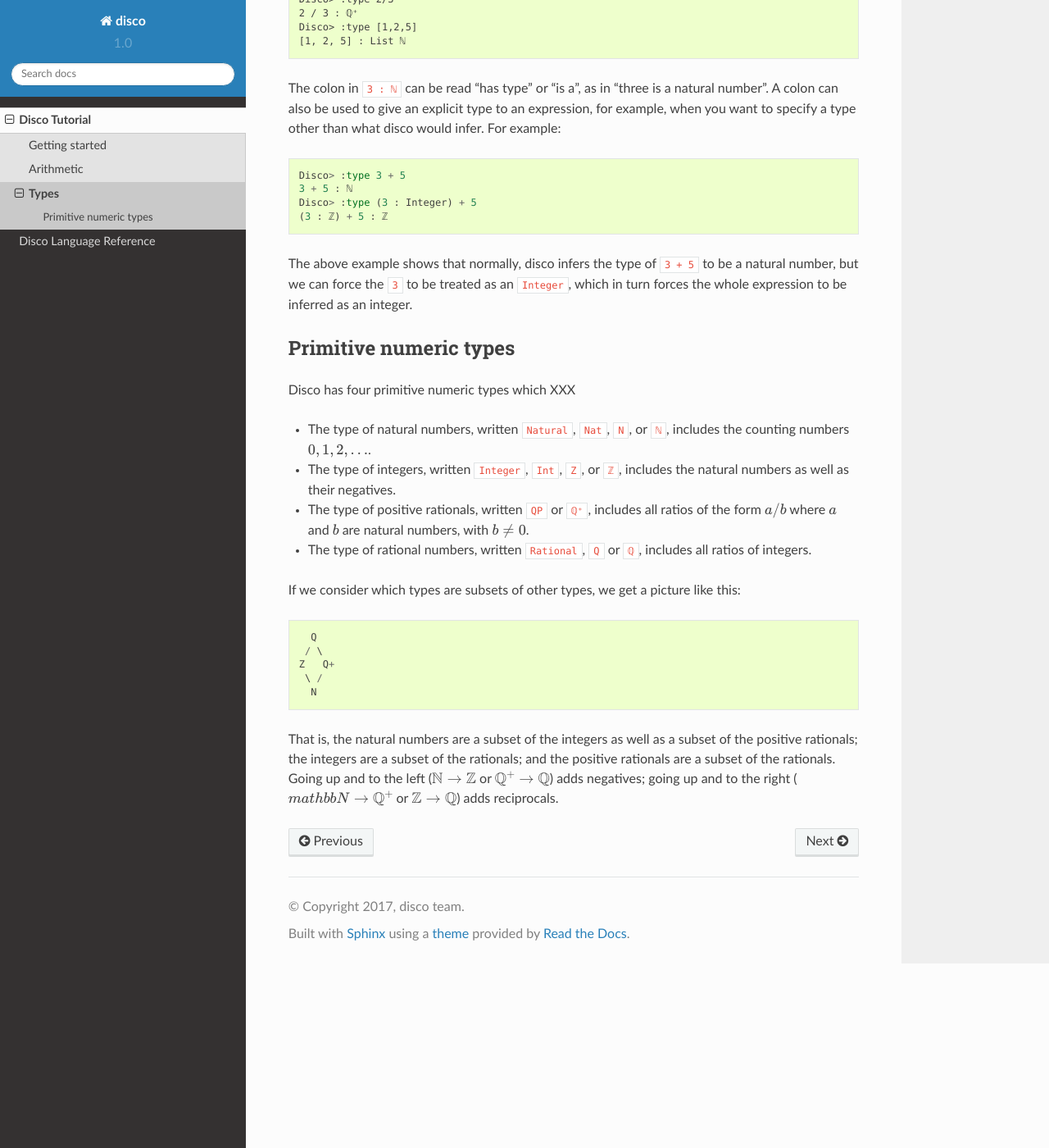
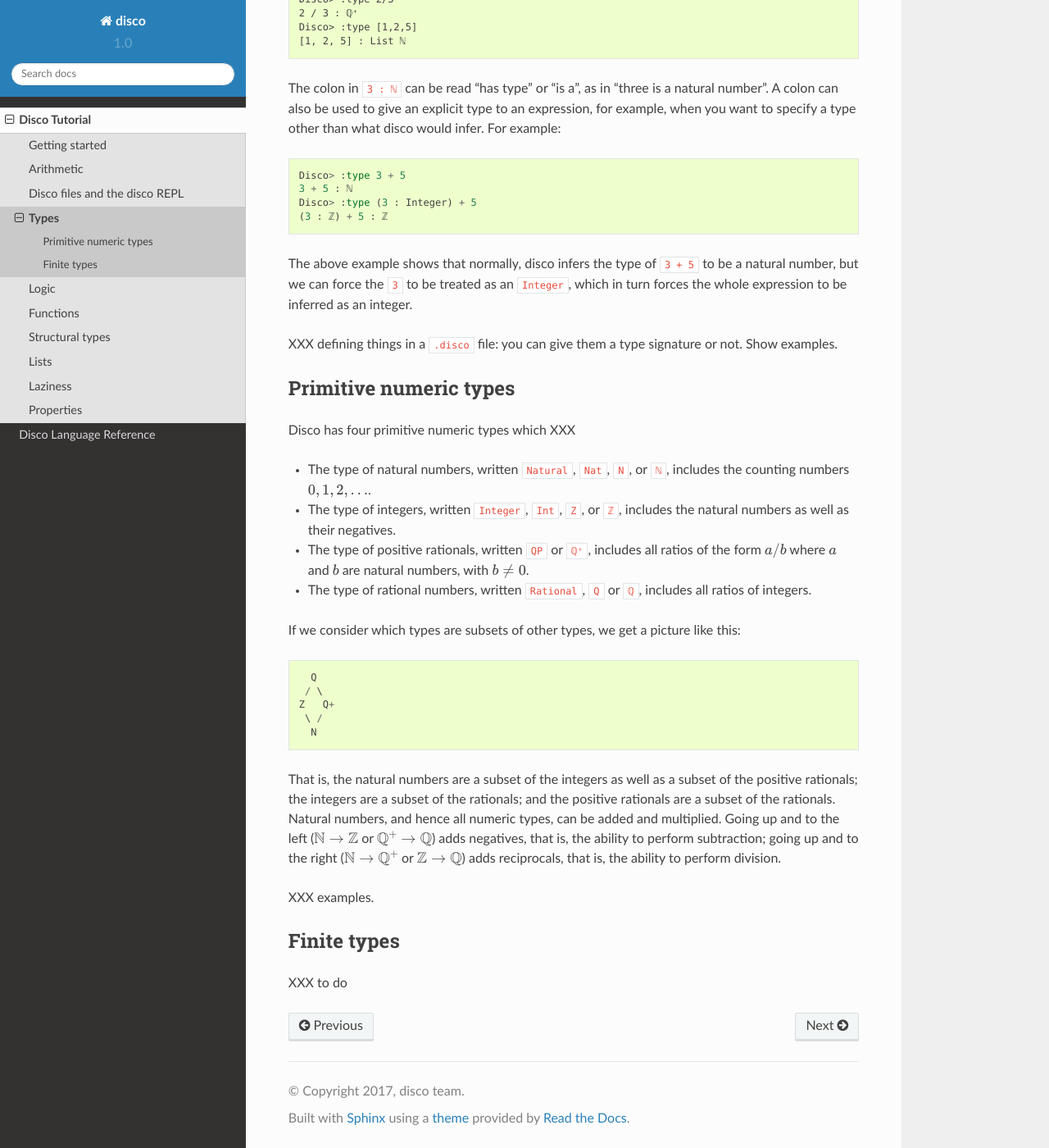
Before and after one commit to disco-lang/disco, a Sphinx documentation site: the page built from docs/tutorial/types.rst, in a window 1280 px wide and 1400 px high, scrolled down 384 px. Shown: the whole window at 82% size. Built offline with Sphinx 7.4.7 and the Read the Docs theme 2.0.0, drawn with Linux system fonts in a browser that asks for light colours.

Commit message:
outline the rest of the tutorial [ci skip]

```diff
--- a/docs/tutorial/index.rst
+++ b/docs/tutorial/index.rst
@@ -13,4 +13,11 @@ uses.
 
    starting
    arithmetic
+   files
    types
+   logic
+   functions
+   structure
+   lists
+   laziness
+   properties
--- /dev/null
+++ b/docs/tutorial/properties.rst
@@ -0,0 +1,6 @@
+
+**********
+Properties
+**********
+
+Coming soon!
--- a/docs/tutorial/starting.rst
+++ b/docs/tutorial/starting.rst
@@ -12,3 +12,6 @@ You should see a disco prompt that looks like this:
 ::
 
     Disco>
+
+XXX you can also put stuff in a .disco file and then ``:load`` it at the
+disco prompt.
--- /dev/null
+++ b/docs/tutorial/structure.rst
@@ -0,0 +1,8 @@
+
+****************
+Structural types
+****************
+
+Coming soon!
+
+XXX structural types.  Pattern-matching.  Finite types (enumerate, count).
--- a/docs/tutorial/types.rst
+++ b/docs/tutorial/types.rst
@@ -37,6 +37,9 @@ The above example shows that normally, disco infers the type of ``3 +
 an ``Integer``, which in turn forces the whole expression to be inferred
 as an integer.
 
+XXX defining things in a ``.disco`` file: you can give them a type
+signature or not.  Show examples.
+
 Primitive numeric types
 =======================
 
@@ -66,7 +69,17 @@ picture like this:
 That is, the natural numbers are a subset of the integers as well as a
 subset of the positive rationals; the integers are a subset of the
 rationals; and the positive rationals are a subset of the rationals.
-Going up and to the left (:math:`\mathbb{N} \to \mathbb{Z}` or
-:math:`\mathbb{Q}^+ \to \mathbb{Q}`) adds negatives; going up and to
-the right (:math:`mathbb{N} \to \mathbb{Q}^+` or :math:`\mathbb{Z} \to
-\mathbb{Q}`) adds reciprocals.
+Natural numbers, and hence all numeric types, can be added and
+multiplied.  Going up and to the left (:math:`\mathbb{N} \to
+\mathbb{Z}` or :math:`\mathbb{Q}^+ \to \mathbb{Q}`) adds negatives,
+that is, the ability to perform subtraction; going up and to the right
+(:math:`\mathbb{N} \to \mathbb{Q}^+` or :math:`\mathbb{Z} \to
+\mathbb{Q}`) adds reciprocals, that is, the ability to perform
+division.
+
+XXX examples.
+
+Finite types
+============
+
+XXX to do
```
Also changed, not shown: docs/tutorial/arithmetic.rst (+10 -4 lines), docs/tutorial/files.rst (added, +12 -0 lines), docs/tutorial/functions.rst (added, +11 -0 lines), docs/tutorial/laziness.rst (added, +8 -0 lines), docs/tutorial/lists.rst (added, +12 -0 lines), docs/tutorial/logic.rst (added, +12 -0 lines).
